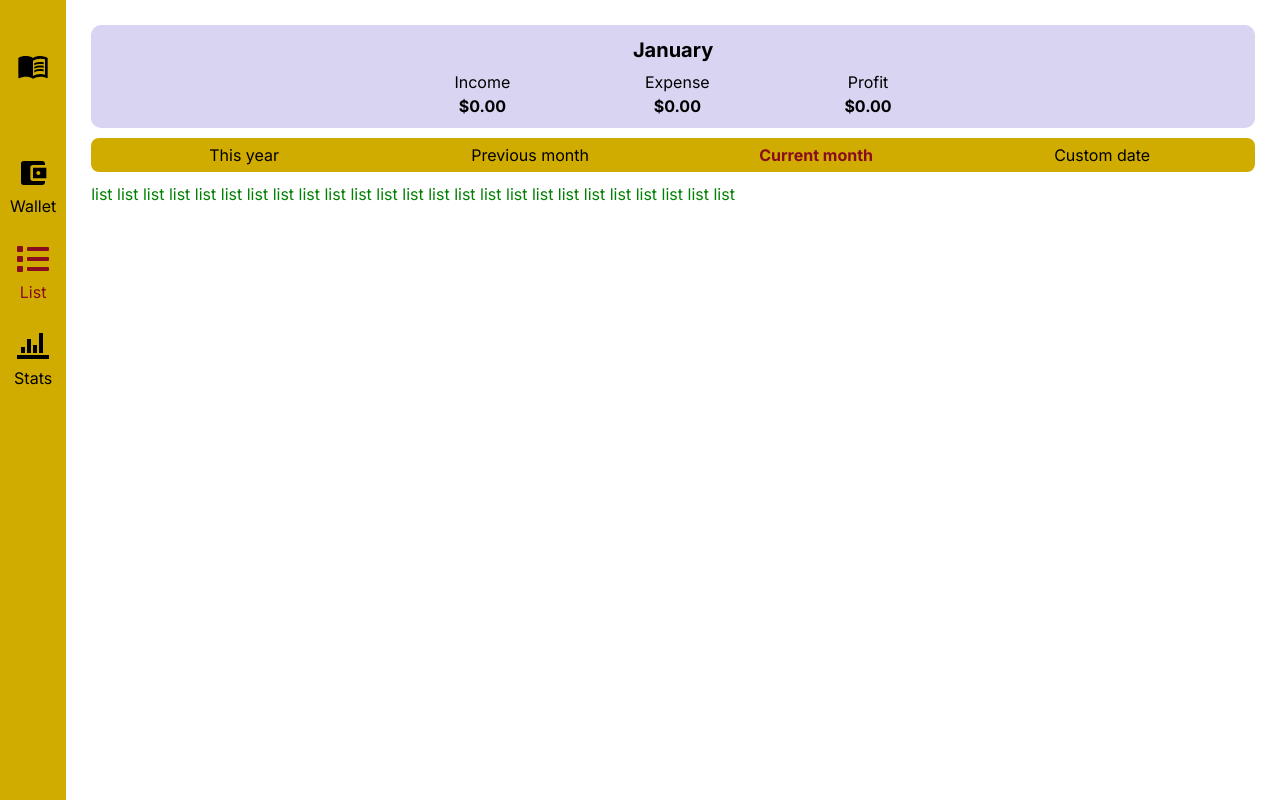
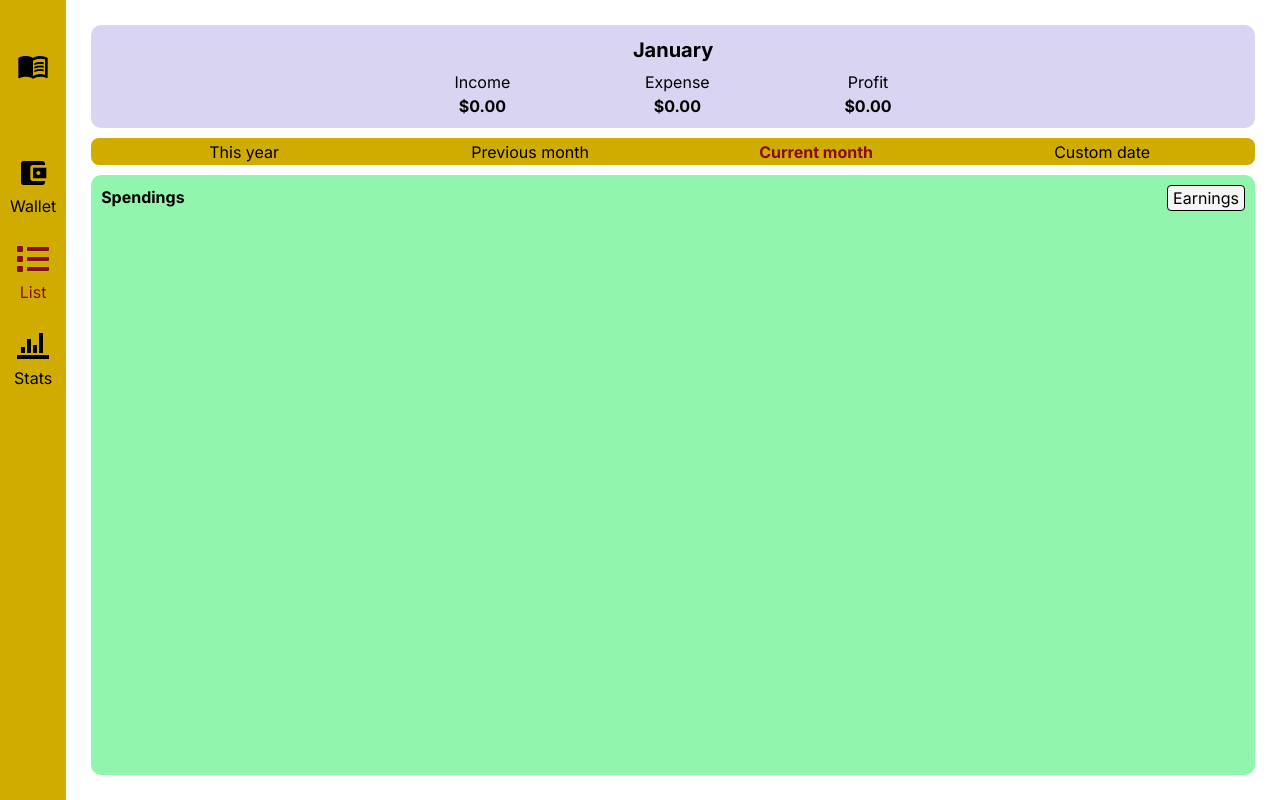
Before and after one commit to eimuciu/cash-tracker, a Next.js app: page /list in a window 1280 px wide. Built offline with nearby package versions, Linux system fonts and the light colour scheme.

Commit message:
list layout

```diff
--- a/src/app/(pages)/list/page.tsx
+++ b/src/app/(pages)/list/page.tsx
@@ -1,12 +1,5 @@
-import LayoutWrapper from '../../components/layoutWrapper';
+import ListPage from '@/app/components/pages/list';
 
 export default function List() {
-  return (
-    <LayoutWrapper>
-      <h1 className="text-[green]">
-        list list list list list list list list list list list list list list
-        list list list list list list list list list list list
-      </h1>
-    </LayoutWrapper>
-  );
+  return <ListPage />;
 }
--- /dev/null
+++ b/src/app/components/pages/list/index.tsx
@@ -0,0 +1,23 @@
+import LayoutWrapper from '../../layoutWrapper';
+import { colorPalette } from '@/utils/themeUnits';
+
+export default function ListPage() {
+  return (
+    <LayoutWrapper>
+      <section
+        className={
+          'rounded-[10px] h-[100%] p-[10px]' +
+          ' ' +
+          `bg-[${colorPalette.greened}]`
+        }
+      >
+        <div className="flex justify-between">
+          <p className="font-bold">Spendings</p>
+          <button className="text-center rounded bg-[#F5F5F5] border border-black border-solid px-[5px]">
+            Earnings
+          </button>
+        </div>
+      </section>
+    </LayoutWrapper>
+  );
+}
--- /dev/null
+++ b/src/utils/themeUnits.ts
@@ -0,0 +1,16 @@
+export const screenBreakpoints = {
+  '2xl': 1536,
+  xl: 1280,
+  lg: 1024,
+  md: 768,
+  sm: 640,
+  xs: 425,
+};
+
+export const colorPalette = {
+  greened: '#91F5AD',
+  gingered: '#d1ac00',
+  reded: '#880D1E',
+  violeted: '#D8D4F2',
+  greyed: '#F5F5F5',
+};
```
Also changed, not shown: src/utils/screenBreakpoints.ts (deleted, +0 -8 lines).
